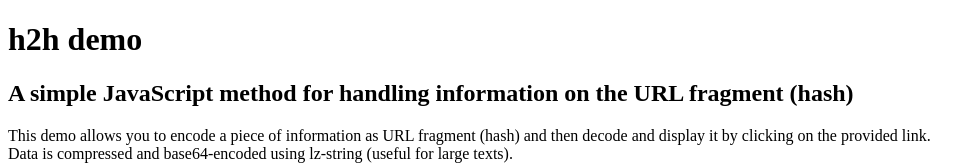
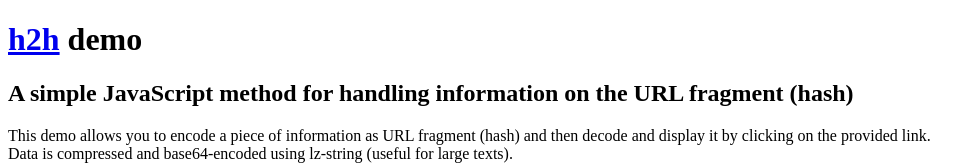
Before and after one commit to everfluxx/h2h, a plain HTML site: page demo.html in a window 1280 px wide. Shown: the top 165 px of the page, without its empty margins (0-980 px from the left). Drawn offline with nearby package versions, Linux system fonts and the light colour scheme.

Commit message:
Update demo.html

```diff
--- a/demo.html
+++ b/demo.html
@@ -6,7 +6,7 @@
 <meta name="viewport" content="width=device-width,minimum-scale=1,initial-scale=1">
 </head>
 <body>
-<h1>h2h demo</h1>
+<h1><a href="https://github.com/everfluxx/h2h">h2h</a> demo</h1>
 <h2>A simple JavaScript method for handling information on the URL fragment (hash)</h2>
 <p>This demo allows you to encode a piece of information as URL fragment (hash) and then decode and display it by clicking on the provided link.<br>
 Data is compressed and base64-encoded using lz-string (useful for large texts).</p>
```
